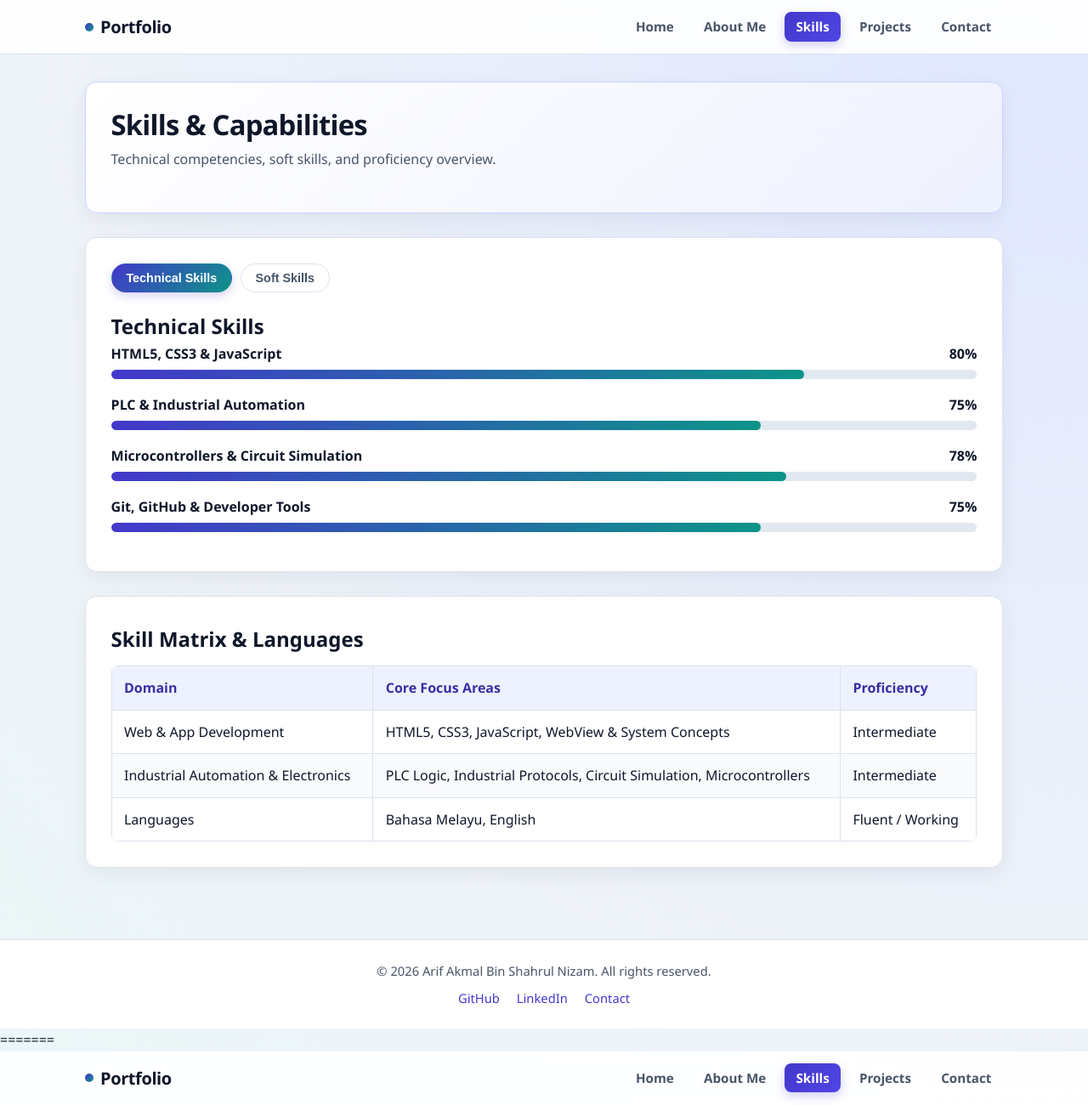
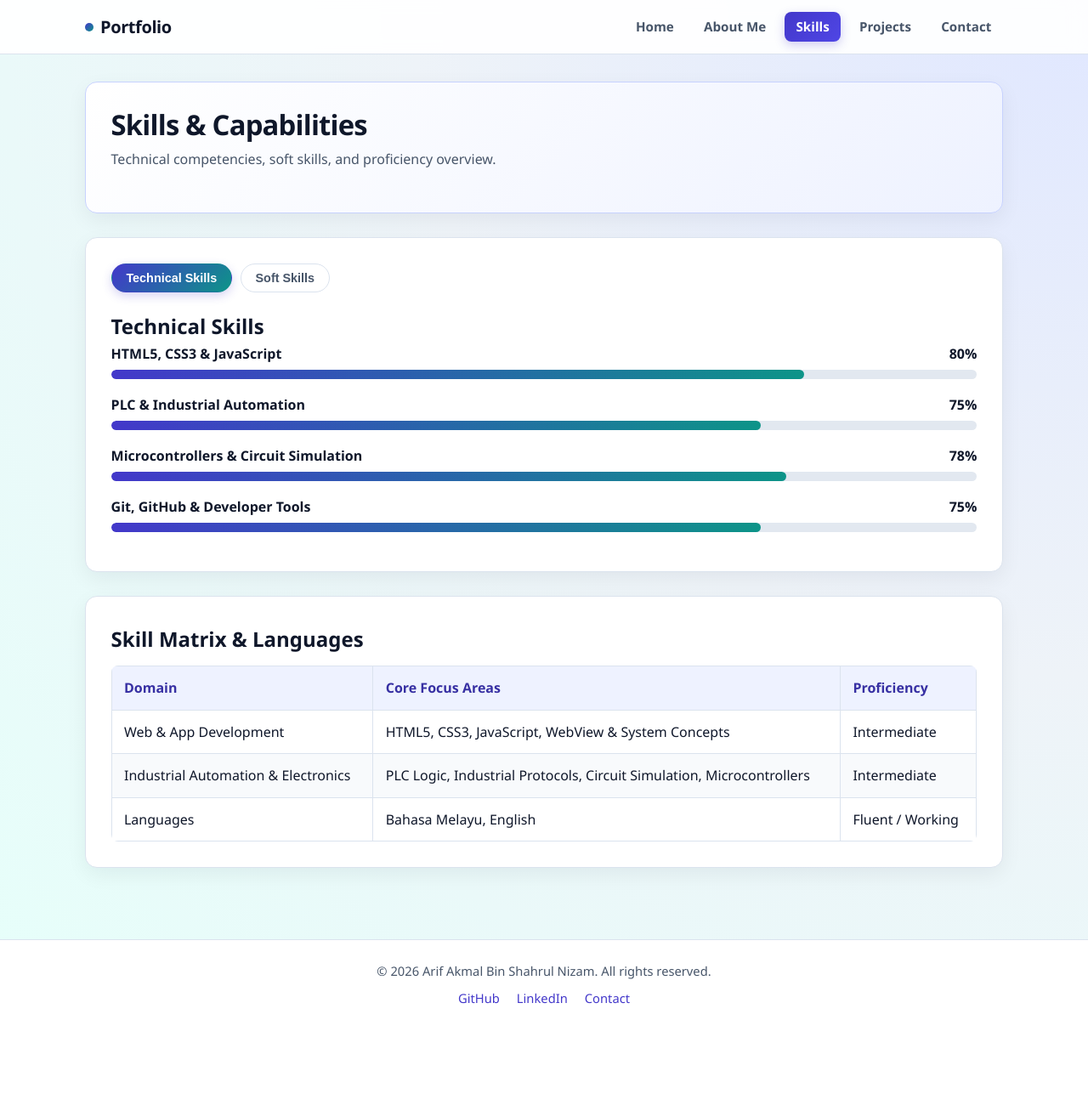
Before and after one commit to Arepzvl/BVI3124-personal-portfolio, a plain HTML site: page skills.html in a window 1280 px wide. Shown: the top 1300 px of the page at 85% size. After the commit the page ends 1210 px from the top, so only its background shows below. Drawn offline with Linux system fonts and the light colour scheme.

Commit message:
skillfixed

```diff
--- a/skills.html
+++ b/skills.html
@@ -1,158 +1,3 @@
-<!DOCTYPE html>
-<html lang="en">
-<head>
-  <meta charset="UTF-8">
-  <meta name="viewport" content="width=device-width, initial-scale=1.0">
-  <title>Skills | Personal Portfolio</title>
-  <link rel="stylesheet" href="css/style.css">
-</head>
-<body>
-  <header>
-    <nav aria-label="Primary Navigation">
-      <a href="index.html" class="brand">Portfolio</a>
-      <button type="button" id="menu-toggle" aria-expanded="false" aria-label="Toggle navigation">Menu</button>
-      <ul class="nav-links" id="nav-links">
-        <li><a href="index.html">Home</a></li>
-        <li><a href="about.html">About Me</a></li>
-        <li><a href="skills.html" class="active" aria-current="page">Skills</a></li>
-        <li><a href="projects.html">Projects</a></li>
-        <li><a href="contact.html">Contact</a></li>
-      </ul>
-    </nav>
-  </header>
-
-  <main>
-    <section class="page-header">
-      <h1>Skills & Capabilities</h1>
-      <p>Technical competencies, soft skills, and proficiency overview.</p>
-    </section>
-
-    <section class="skill-tabs-section">
-      <div class="tab-buttons" role="tablist" aria-label="Skill Categories">
-        <button type="button" class="tab-btn active" data-tab="technical">Technical Skills</button>
-        <button type="button" class="tab-btn" data-tab="soft">Soft Skills</button>
-      </div>
-
-      <div id="technical" class="tab-panel active">
-        <h2>Technical Skills</h2>
-        <div class="skill-item">
-          <div class="skill-header">
-            <span>HTML5, CSS3 & JavaScript</span>
-            <span class="skill-level" data-level="80%">80%</span>
-          </div>
-          <div class="progress-bar">
-            <div class="progress-fill" data-width="80%"></div>
-          </div>
-        </div>
-
-        <div class="skill-item">
-          <div class="skill-header">
-            <span>PLC & Industrial Automation</span>
-            <span class="skill-level" data-level="75%">75%</span>
-          </div>
-          <div class="progress-bar">
-            <div class="progress-fill" data-width="75%"></div>
-          </div>
-        </div>
-
-        <div class="skill-item">
-          <div class="skill-header">
-            <span>Microcontrollers & Circuit Simulation</span>
-            <span class="skill-level" data-level="78%">78%</span>
-          </div>
-          <div class="progress-bar">
-            <div class="progress-fill" data-width="78%"></div>
-          </div>
-        </div>
-
-        <div class="skill-item">
-          <div class="skill-header">
-            <span>Git, GitHub & Developer Tools</span>
-            <span class="skill-level" data-level="75%">75%</span>
-          </div>
-          <div class="progress-bar">
-            <div class="progress-fill" data-width="75%"></div>
-          </div>
-        </div>
-      </div>
-
-      <div id="soft" class="tab-panel">
-        <h2>Soft Skills</h2>
-        <div class="skill-item">
-          <div class="skill-header">
-            <span>Problem Solving & Troubleshooting</span>
-            <span class="skill-level" data-level="85%">85%</span>
-          </div>
-          <div class="progress-bar">
-            <div class="progress-fill" data-width="85%"></div>
-          </div>
-        </div>
-
-        <div class="skill-item">
-          <div class="skill-header">
-            <span>Teamwork & Collaboration</span>
-            <span class="skill-level" data-level="85%">85%</span>
-          </div>
-          <div class="progress-bar">
-            <div class="progress-fill" data-width="85%"></div>
-          </div>
-        </div>
-
-        <div class="skill-item">
-          <div class="skill-header">
-            <span>Time Management & Adaptability</span>
-            <span class="skill-level" data-level="80%">80%</span>
-          </div>
-          <div class="progress-bar">
-            <div class="progress-fill" data-width="80%"></div>
-          </div>
-        </div>
-      </div>
-    </section>
-
-    <section class="summary-table-section">
-      <h2>Skill Matrix & Languages</h2>
-      <table>
-        <thead>
-          <tr>
-            <th>Domain</th>
-            <th>Core Focus Areas</th>
-            <th>Proficiency</th>
-          </tr>
-        </thead>
-        <tbody>
-          <tr>
-            <td>Web & App Development</td>
-            <td>HTML5, CSS3, JavaScript, WebView & System Concepts</td>
-            <td>Intermediate</td>
-          </tr>
-          <tr>
-            <td>Industrial Automation & Electronics</td>
-            <td>PLC Logic, Industrial Protocols, Circuit Simulation, Microcontrollers</td>
-            <td>Intermediate</td>
-          </tr>
-          <tr>
-            <td>Languages</td>
-            <td>Bahasa Melayu, English</td>
-            <td>Fluent / Working</td>
-          </tr>
-        </tbody>
-      </table>
-    </section>
-  </main>
-
-  <footer>
-    <p>© <span id="year">2026</span> Arif Akmal Bin Shahrul Nizam. All rights reserved.</p>
-    <ul class="footer-links">
-      <li><a href="https://github.com" target="_blank" rel="noopener noreferrer">GitHub</a></li>
-      <li><a href="https://linkedin.com" target="_blank" rel="noopener noreferrer">LinkedIn</a></li>
-      <li><a href="contact.html">Contact</a></li>
-    </ul>
-  </footer>
-
-  <script src="js/script.js"></script>
-</body>
-=======
 <!DOCTYPE html>
 <html lang="en">
 <head>
```
